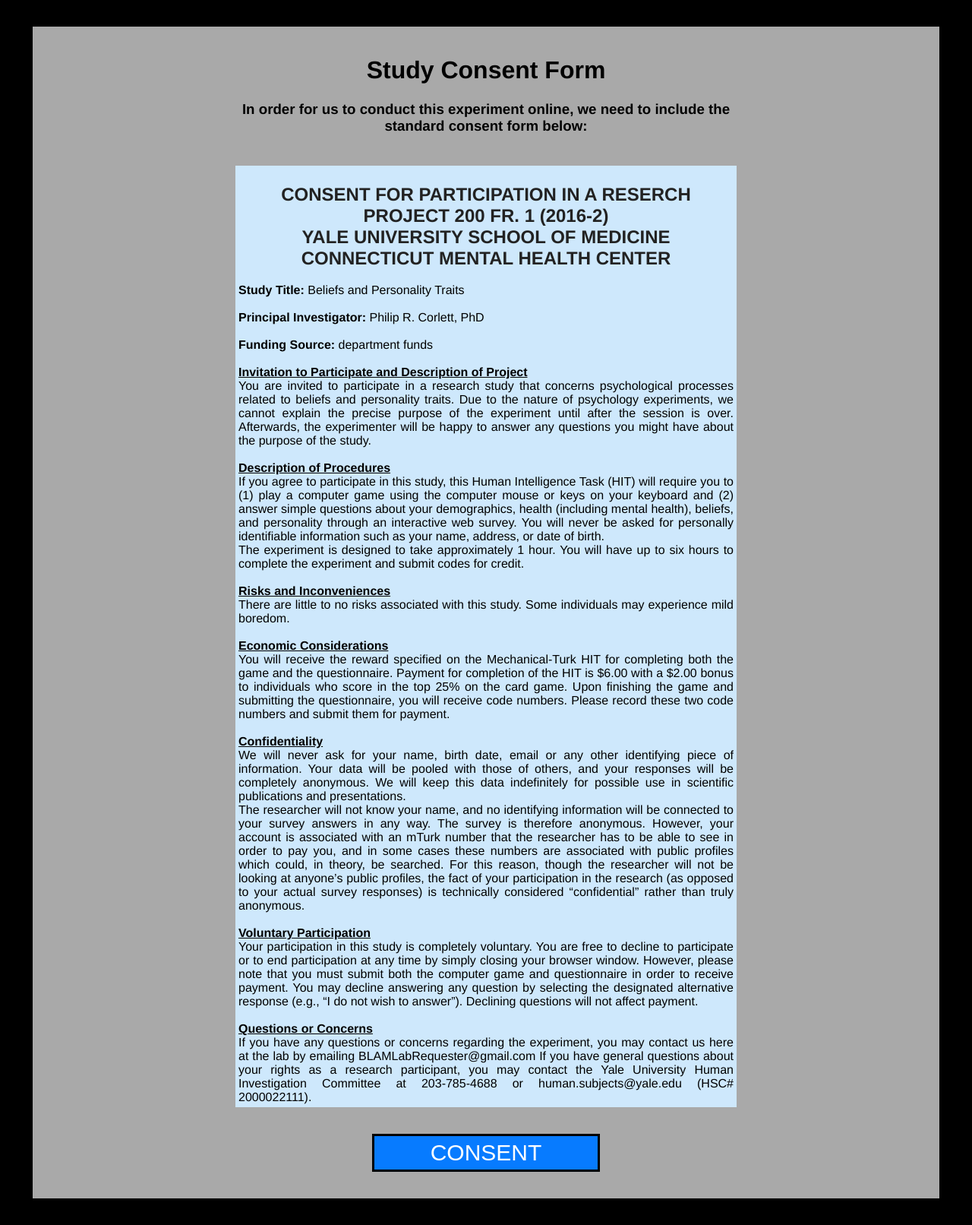
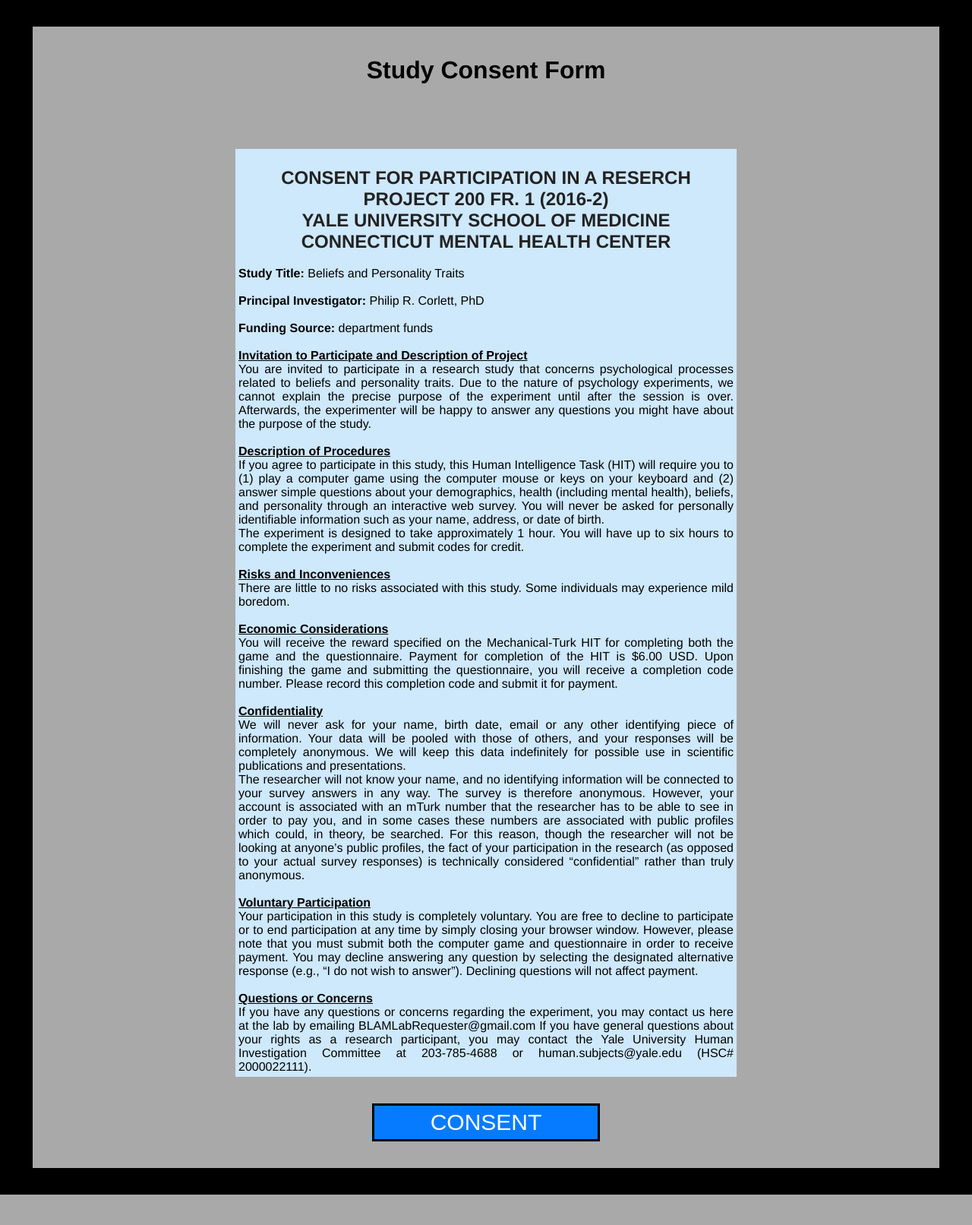
Before and after one commit to santiagocdo/bayesianGhost, a PHP site: page /?workerId=1 in a window 1280 px wide. Shown: the whole page at 76% size. After the commit the page ends 1572 px from the top, so only its background shows below. Run offline with PHP 8.4, Linux system fonts and the light colour scheme; data that the repository does not hold is empty; some libraries are stand-ins or nearby versions.

Commit message:
consent form ready and Minerva's comments

```diff
--- a/exp/timeline.js
+++ b/exp/timeline.js
@@ -109,7 +109,7 @@
 // behaviour - detection
 let detection = {
   type: "html-keyboard-response",
-  stimulus: '<div style="font-size:24px; color:white;">Did you see a person in the cloud?</div>' +
+  stimulus: '<div style="font-size:24px; color:white;">Did you see a second person in the moving dots?</div>' +
     '<p style="font-size:24px;"> <i> Press "F" for No or "J" for Yes. </i> </p>',
   data: jsPsych.timelineVariable("data"),
   choices: [70, 74],
@@ -132,7 +132,7 @@
 let confidence = {
   type: "html-keyboard-response",
   stimulus: '<div style="font-size:24px; color:white;">How confident are you? (from 1 to 5)</div>'+
-  '<p style="font-size:24px;"> <i> 1 = No confident at all, 5 = Very confident. </i> </p>',
+  '<p style="font-size:24px;"> <i> 1 = Not confident at all, 5 = Very confident. </i> </p>',
   data: jsPsych.timelineVariable("data"),
   choices: [49, 50, 51, 52, 53],
   on_finish: function (data) {
--- a/include/consent.php
+++ b/include/consent.php
@@ -45,7 +45,7 @@
       <br><br>
       <u><b>Economic Considerations</b></u>
       <br>
-      You will receive the reward specified on the Mechanical-Turk HIT for completing both the game and the questionnaire. Payment for completion of the HIT is $6.00 with up to a $2.00 bonus based on task performance and a further $40 bonus to individuals who score in the top 1%. Upon finishing the game and submitting the questionnaire, you will receive code numbers. Please record these two code numbers and submit them for payment.
+      You will receive the reward specified on the Mechanical-Turk HIT for completing both the game and the questionnaire. Payment for completion of the HIT is $6.00 with a $2.00 bonus to individuals who score in the top 25% on the card game. Upon finishing the game and submitting the questionnaire, you will receive code numbers. Please record these two code numbers and submit them for payment.
       <br><br>
       <u><b>Confidentiality</b></u>
       <br>
@@ -59,7 +59,7 @@
       <br><br>
       <u><b>Questions or Concerns</b></u>
       <br>
-      If you have any questions or concerns regarding the experiment, you may contact us here at the lab by emailing BLAMLabRequester@gmail.com If you have general questions about your rights as a research participant, you may contact the Yale University Human Investigation Committee at 203-785-4688 or human.subjects@yale.edu (HSC# 2000026290).
+      If you have any questions or concerns regarding the experiment, you may contact us here at the lab by emailing comppsychresgroup@gmail.com If you have general questions about your rights as a research participant, you may contact the Yale University Human Investigation Committee at 203-785-4688 or human.subjects@yale.edu (HSC# 2000026290).
     </p>
   </div>
 
--- a/include/consent/english.php
+++ b/include/consent/english.php
@@ -7,7 +7,7 @@
     <h1 class="loading">Loading...</h1>
   </div>
   <div id="consentHolder" class="consent centeredDiv">
-  <h3 id="consentPreamble" class="consent">In order for us to conduct this experiment online, we need to include the standard consent form below: <br /> <br /> </h3>
+  <h3 id="consentPreamble" class="consent"> <br /> <br /> </h3>
 
 <div id="consentForm" class="consent consent-box">
     <h2 id="consentHeading" class="consent">
@@ -42,7 +42,7 @@
       <br><br>
       <u><b>Economic Considerations</b></u>
       <br>
-      You will receive the reward specified on the Mechanical-Turk HIT for completing both the game and the questionnaire. Payment for completion of the HIT is $6.00 with a $2.00 bonus to individuals who score in the top 25% on the card game. Upon finishing the game and submitting the questionnaire, you will receive code numbers. Please record these two code numbers and submit them for payment.
+      You will receive the reward specified on the Mechanical-Turk HIT for completing both the game and the questionnaire. Payment for completion of the HIT is $6.00 USD. Upon finishing the game and submitting the questionnaire, you will receive a completion code number. Please record this completion code and submit it for payment.
       <br><br>
       <u><b>Confidentiality</b></u>
       <br>
```
